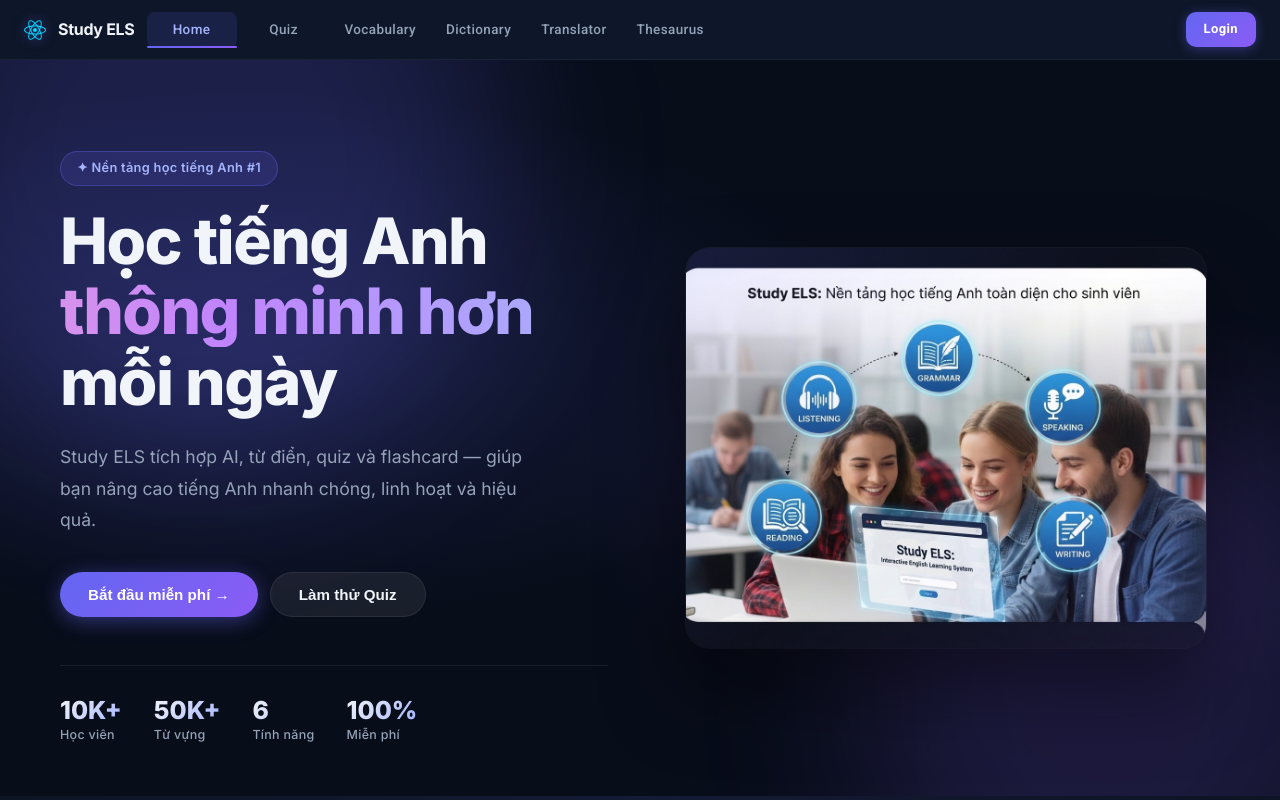
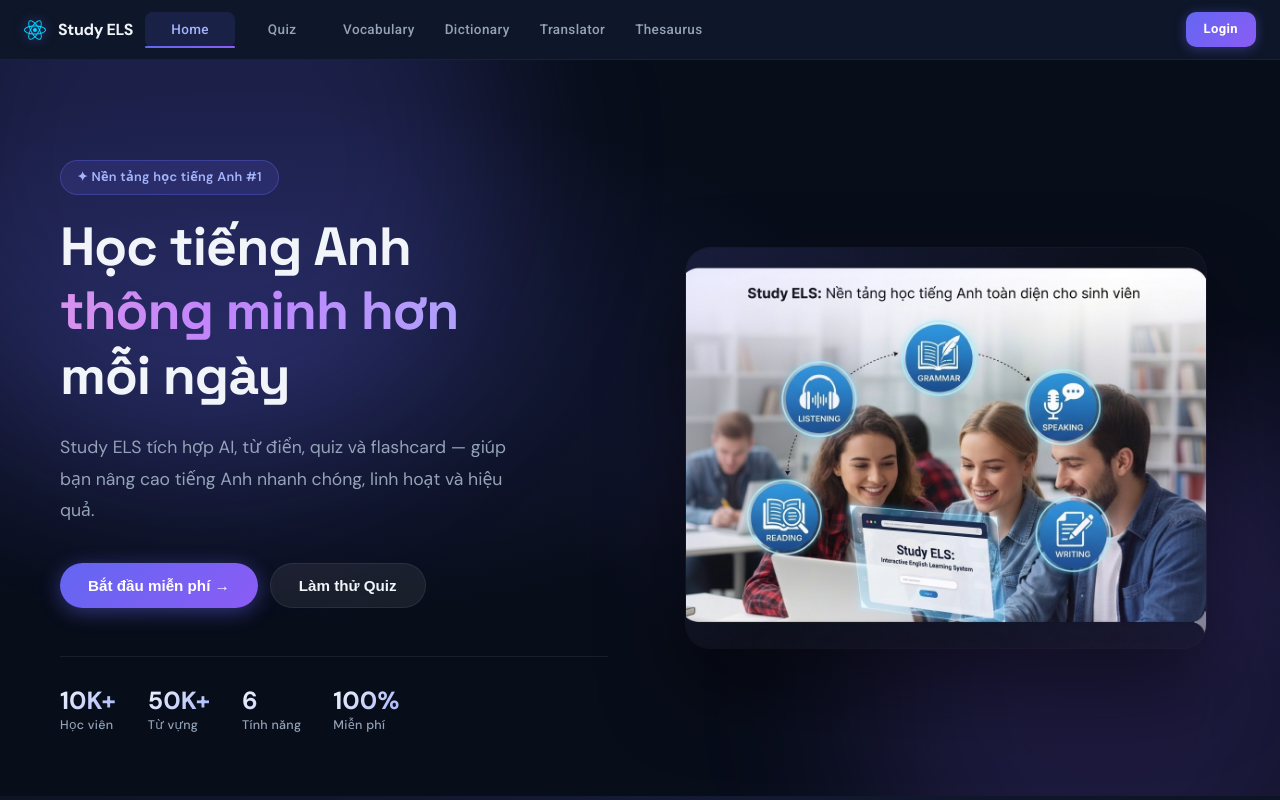
Before and after one commit to SangTranTamLy/Study-ELS, a React (Vite) app: page / in a window 1280 px wide. Shown: the top 800 px of the page. Built offline with nearby package versions, Linux system fonts and the light colour scheme; no server answers.

Commit message:
style: use Space Grotesk + DM Sans, fix hero heading

```diff
--- a/src/index.css
+++ b/src/index.css
@@ -2,7 +2,7 @@
 @import "@fontsource/roboto/400.css";
 @import "@fontsource/roboto/500.css";
 @import "@fontsource/roboto/700.css";
-@import url('https://fonts.googleapis.com/css2?family=Inter:wght@300;400;500;600;700;800&display=swap');
+@import url('https://fonts.googleapis.com/css2?family=Space+Grotesk:wght@400;500;600;700;800&family=DM+Sans:wght@300;400;500;600;700&display=swap');
 
 /* ─── Design Tokens ───────────────────────────────────────────── */
 :root {
@@ -23,7 +23,9 @@
   --gradient-glow:    radial-gradient(ellipse at top, rgba(99,102,241,0.15) 0%, transparent 70%);
 
   /* Typography */
-  font-family: 'Inter', 'Roboto', system-ui, sans-serif;
+  --font-body: 'DM Sans', system-ui, sans-serif;
+  --font-heading: 'Space Grotesk', system-ui, sans-serif;
+  font-family: var(--font-body);
   font-size: 16px;
   line-height: 1.6;
   color: var(--color-text);
--- a/src/pages/Home.css
+++ b/src/pages/Home.css
@@ -19,7 +19,7 @@
   background: var(--bg);
   color: var(--text);
   overflow-x: hidden;
-  font-family: 'Inter','Roboto',system-ui,sans-serif;
+  font-family: 'DM Sans', system-ui, sans-serif;
 }
 
 /* ── Utility ───────────────────────────────────────────────── */
@@ -47,6 +47,7 @@
 }
 
 .section__title {
+  font-family: 'Space Grotesk', system-ui, sans-serif;
   text-align: center;
   font-size: clamp(2rem, 4.5vw, 2.8rem);
   font-weight: 800;
@@ -167,10 +168,11 @@
 }
 
 .hero__heading {
-  font-size: clamp(2.6rem, 5.5vw, 4rem);
-  font-weight: 900;
-  line-height: 1.1;
-  letter-spacing: -1.5px;
+  font-family: 'Space Grotesk', system-ui, sans-serif;
+  font-size: clamp(2.4rem, 4.2vw, 3.4rem);
+  font-weight: 700;
+  line-height: 1.2;
+  letter-spacing: -1px;
   color: var(--text);
   margin: 0 0 24px;
 }
@@ -480,8 +482,9 @@
 }
 
 .cta__title {
+  font-family: 'Space Grotesk', system-ui, sans-serif;
   font-size: clamp(2rem, 5vw, 3rem);
-  font-weight: 900;
+  font-weight: 800;
   letter-spacing: -1px;
   line-height: 1.15;
   margin-bottom: 20px;
@@ -1117,8 +1120,7 @@
     min-height: 10vh;
     display: grid;
     color: #fff;
-    font-family: "Inter", "DM Sans",
-    Arial, sans-serif;
+    font-family: 'Space Grotesk', system-ui, sans-serif;
 }
 
 .title {
--- a/src/pages/Home.tsx
+++ b/src/pages/Home.tsx
@@ -78,9 +78,7 @@
             <span className="hero__badge">✦ Nền tảng học tiếng Anh #1</span>
 
             <h1 className="hero__heading">
-              Học tiếng Anh{" "}
-              <span className="hero__heading-gradient">thông minh hơn</span>{" "}
-              mỗi ngày
+              Học tiếng Anh <span className="hero__heading-gradient">thông minh hơn</span> mỗi ngày
             </h1>
 
             <p className="hero__desc">
```
